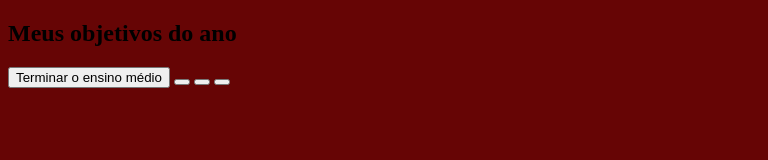
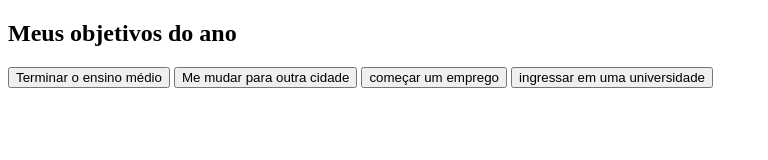
Before and after one commit to milalilica/projeto-de-vida-camila, a plain HTML site: page index.html in a window 1280 px wide. Shown: the whole page, without its empty margins (0-768 px from the left). Drawn offline with Linux system fonts and the light colour scheme.

Commit message:
Add files via upload

```diff
--- a/index.html
+++ b/index.html
@@ -6,15 +6,15 @@
     <title>Meus objetivos do ano</title>
  </head>
 <body>
-<link rel="stylesheet" href="style.css">
+<link
 
      <section class="conteúdo principal">
         <h2> Meus objetivos do ano</h2>
         <div class="button">
             <button class="botão">Terminar o ensino médio</button>
-            <button class="botão"></button>
-            <button class="botão"></button>
-            <button class="botão"></button>
+            <button class="botão">Me mudar para outra cidade</button>
+            <button class="botão">começar um emprego</button>
+            <button class="botão">ingressar em uma universidade</button>
 
         </body>
         </html>
```
